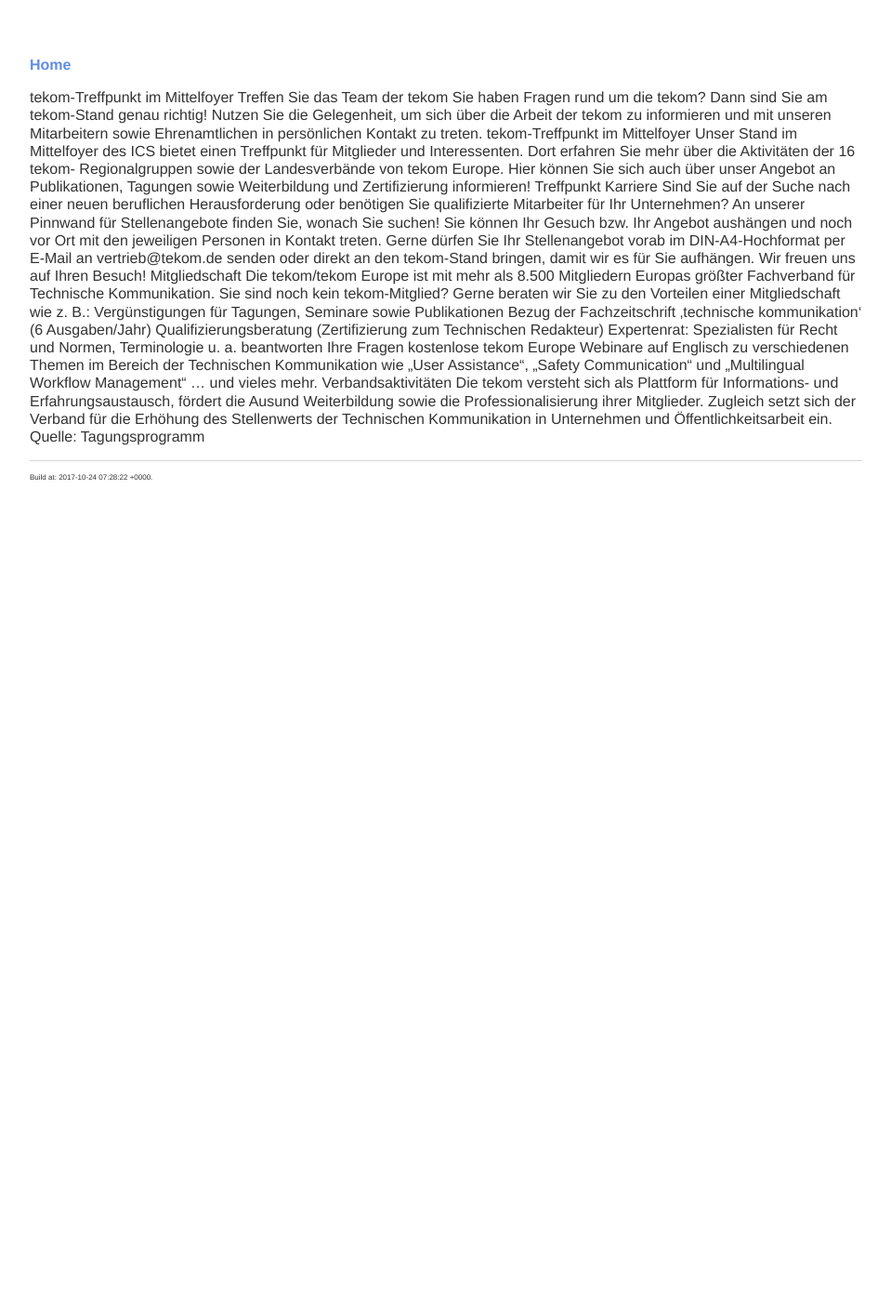
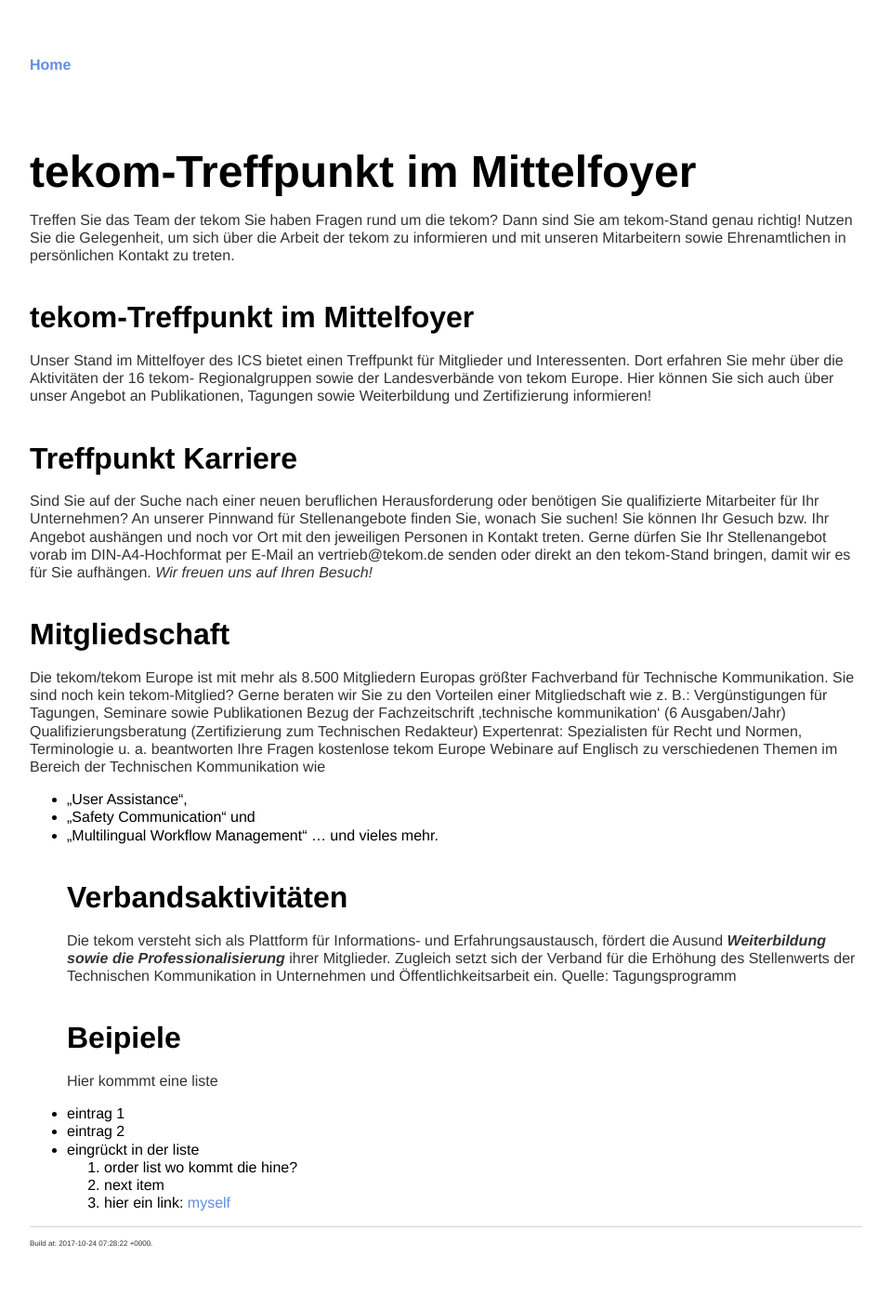
Before and after one commit to parson-AG/tekom2017_markdown_workshop, a Jekyll site: the page built from texte_tekom/tekom_Treffpunkt.md, in a window 1280 px wide. Shown: the whole page at 93% size, without its empty margins (160-1119 px from the left). Built offline with Jekyll 4.4.1, drawn with Linux system fonts in a browser that asks for light colours; our own code applies the rules of GitHub Pages for plain Markdown files; before the commit the page ends 900 px from its top, so only the background shows below that.

Commit message:
Update tekom_Treffpunkt.md

```diff
--- a/texte_tekom/tekom_Treffpunkt.md
+++ b/texte_tekom/tekom_Treffpunkt.md
@@ -1,10 +1,10 @@
-tekom-Treffpunkt im Mittelfoyer
+# tekom-Treffpunkt im Mittelfoyer
 Treffen Sie das Team der tekom
 Sie haben Fragen rund um die tekom? Dann sind Sie am tekom-Stand genau
 richtig! Nutzen Sie die Gelegenheit, um sich über die Arbeit der tekom zu
 informieren und mit unseren Mitarbeitern sowie Ehrenamtlichen in persönlichen
 Kontakt zu treten.
-tekom-Treffpunkt im Mittelfoyer
+## tekom-Treffpunkt im Mittelfoyer
 Unser Stand im Mittelfoyer des ICS bietet einen
 Treffpunkt für Mitglieder und Interessenten. Dort
 erfahren Sie mehr über die Aktivitäten der 16 tekom-
@@ -13,7 +13,7 @@ von tekom Europe.
 Hier können Sie sich auch über unser Angebot
 an Publikationen, Tagungen sowie Weiterbildung
 und Zertifizierung informieren!
-Treffpunkt Karriere
+## Treffpunkt Karriere
 Sind Sie auf der Suche nach einer neuen
 beruflichen Herausforderung oder benötigen
 Sie qualifizierte Mitarbeiter für Ihr Unternehmen?
@@ -27,8 +27,8 @@ vorab im DIN-A4-Hochformat per E-Mail
 an vertrieb@tekom.de senden oder
 direkt an den tekom-Stand bringen,
 damit wir es für Sie aufhängen.
-Wir freuen uns auf Ihren Besuch!
-Mitgliedschaft
+_Wir freuen uns auf Ihren Besuch!_
+## Mitgliedschaft
 Die tekom/tekom Europe ist mit mehr als 8.500 Mitgliedern Europas größter Fachverband
 für Technische Kommunikation. Sie sind noch kein tekom-Mitglied?
 Gerne beraten wir Sie zu den Vorteilen einer Mitgliedschaft wie z. B.:
@@ -37,13 +37,24 @@ Bezug der Fachzeitschrift ‚technische kommunikation‘ (6 Ausgaben/Jahr)
 Qualifizierungsberatung (Zertifizierung zum Technischen Redakteur)
 Expertenrat: Spezialisten für Recht und Normen, Terminologie u. a. beantworten Ihre Fragen
 kostenlose tekom Europe Webinare auf Englisch zu verschiedenen Themen im Bereich
-der Technischen Kommunikation wie „User Assistance“, „Safety Communication“ und „Multilingual Workflow Management“
+der Technischen Kommunikation wie
+* „User Assistance“,
+* „Safety Communication“ und
+* „Multilingual Workflow Management“
 ... und vieles mehr.
-Verbandsaktivitäten
+## Verbandsaktivitäten
 Die tekom versteht sich als Plattform für Informations-
 und Erfahrungsaustausch, fördert die Ausund
-Weiterbildung sowie die Professionalisierung
+**_Weiterbildung sowie die Professionalisierung_**
 ihrer Mitglieder. Zugleich setzt sich der Verband
 für die Erhöhung des Stellenwerts der Technischen
 Kommunikation in Unternehmen und Öffentlichkeitsarbeit ein.
 Quelle: Tagungsprogramm
+## Beipiele
+Hier kommmt eine liste
+* eintrag 1
+* eintrag 2
+ * eingrückt in der liste
+ 1. order list wo kommt die hine?
+ 2. next item
+ 3. hier ein link: [myself](http://daube.ch/)
```
